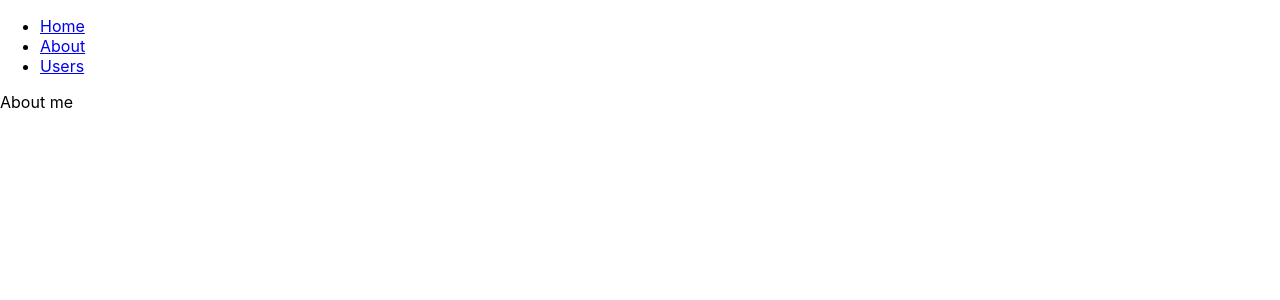
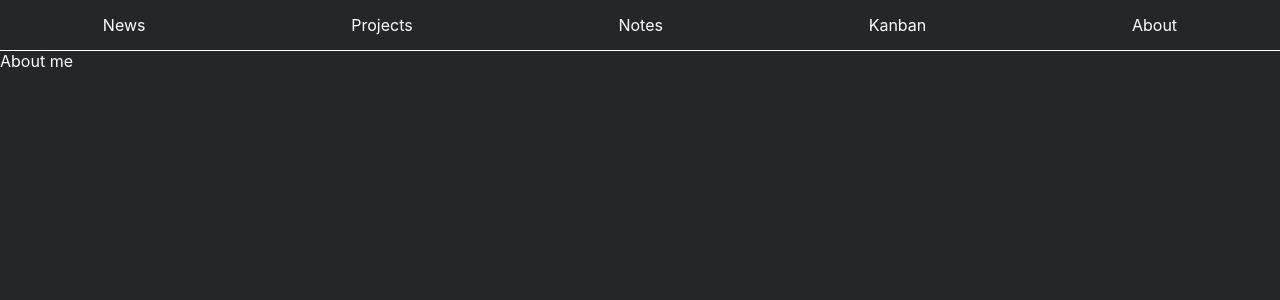
Before and after one commit to sobresaliente/my_notes, a React (Create React App) app in the folder frontend/: page /about in a window 1280 px wide. Shown: the top 300 px of the page. Built offline with nearby package versions, Linux system fonts and the light colour scheme.

Commit message:
Init nest.js

```diff
--- a/frontend/src/App.css
+++ b/frontend/src/App.css
@@ -1,38 +1,15 @@
-.App {
-  text-align: center;
-}
-
-.App-logo {
-  height: 40vmin;
-  pointer-events: none;
-}
-
-@media (prefers-reduced-motion: no-preference) {
-  .App-logo {
-    animation: App-logo-spin infinite 20s linear;
-  }
-}
-
-.App-header {
-  background-color: #282c34;
-  min-height: 100vh;
-  display: flex;
-  flex-direction: column;
-  align-items: center;
-  justify-content: center;
-  font-size: calc(10px + 2vmin);
+* {
+  margin: 0;
+  padding: 0;
+  box-sizing: border-box;
+  background: #23272A;
   color: white;
 }
 
-.App-link {
-  color: #61dafb;
+* {
+  list-style: none;
 }
 
-@keyframes App-logo-spin {
-  from {
-    transform: rotate(0deg);
-  }
-  to {
-    transform: rotate(360deg);
-  }
+a {
+  text-decoration: none;
 }
--- /dev/null
+++ b/frontend/src/UI/Header/Header.module.css
@@ -0,0 +1,20 @@
+.header {
+    padding-top: 15px;
+    padding-bottom: 15px;
+    width: 100%;
+    border-bottom: 1px solid white;
+}
+
+.menu {
+    width: 100%;
+    display: flex;
+    justify-content: space-around;
+}
+
+.link {
+
+}
+
+.link:hover {
+    color: green;
+}
--- a/frontend/src/UI/Header/Header.tsx
+++ b/frontend/src/UI/Header/Header.tsx
@@ -5,28 +5,35 @@ import {
     Link, Routes
 } from "react-router-dom";
 import About from "../../pages/About/About";
+import styles from "./Header.module.css"
 
 const Header = () => {
     return (
         <Router>
             <header>
-                <nav>
-                    <ul>
+                <nav className={styles.header}>
+                    <ul className={styles.menu}>
                         <li>
-                            <Link to="/">Home</Link>
+                            <Link to="/" className={styles.link}>News</Link>
                         </li>
                         <li>
-                            <Link to="/about">About</Link>
+                            <Link to="/projects" className={styles.link}>Projects</Link>
                         </li>
                         <li>
-                            <Link to="/users">Users</Link>
+                            <Link to="/notes" className={styles.link}>Notes</Link>
+                        </li>
+                        <li>
+                            <Link to="/kanban" className={styles.link}>Kanban</Link>
+                        </li>
+                        <li>
+                            <Link to="/about" className={styles.link}>About</Link>
                         </li>
                     </ul>
                 </nav>
 
 
                 <Routes>
-                    <Route path="/about" element={<About />}>
+                    <Route path="/about" element={<About/>}>
                     </Route>
                 </Routes>
             </header>
```
